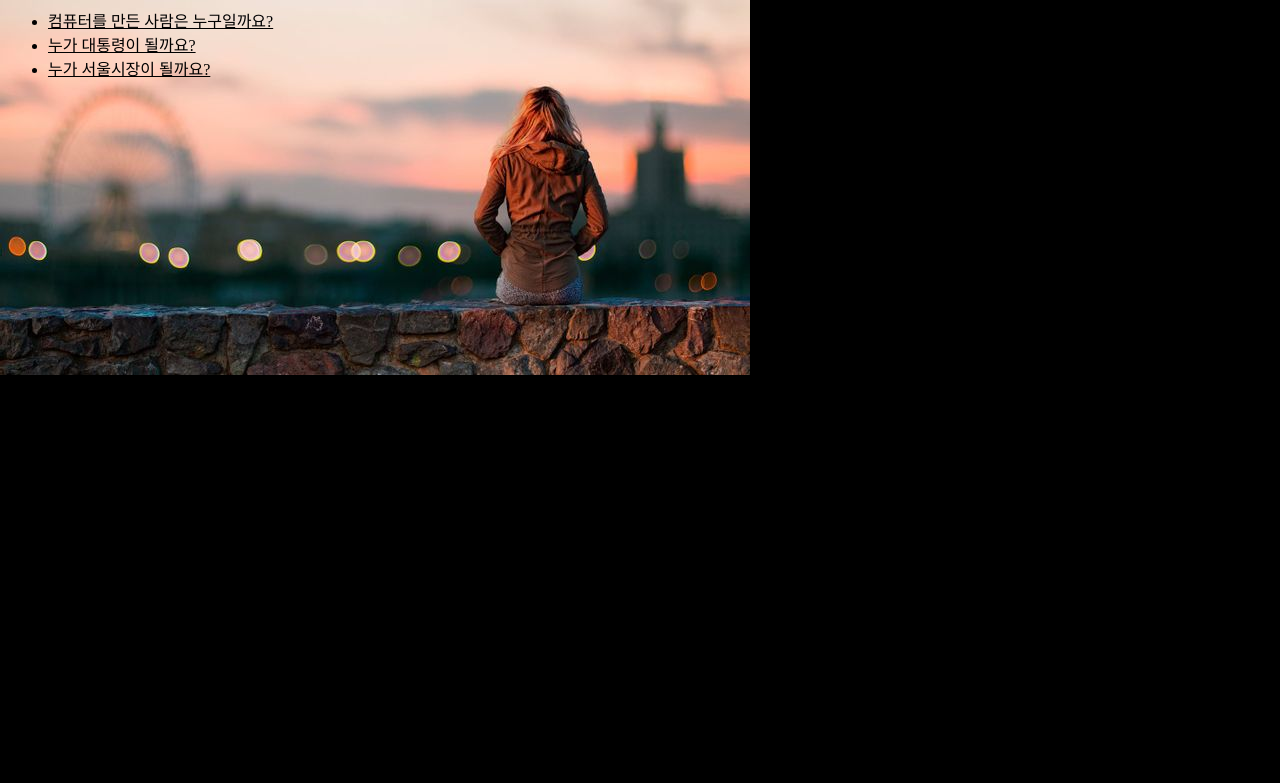
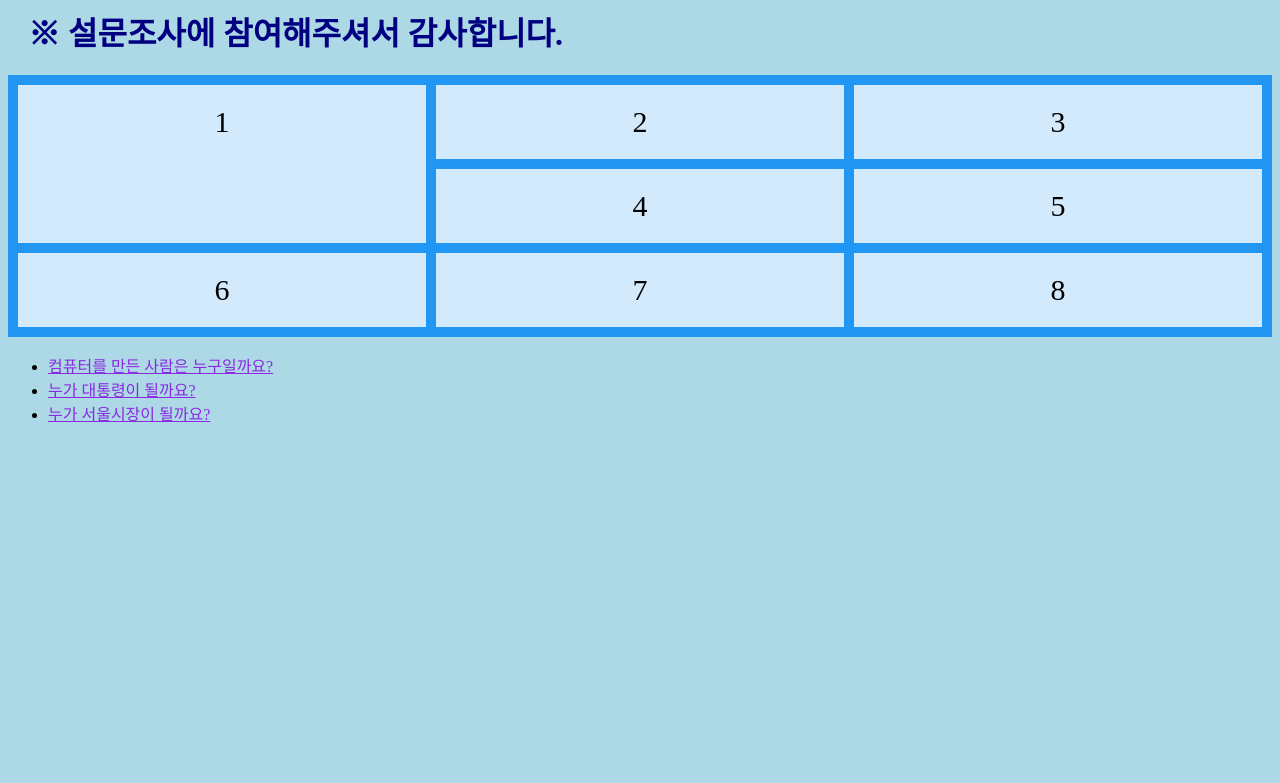
Before and after one commit to babaoflamp/mysite, a Django app: page /polls/ in a window 1280 px wide. Shown: the top 783 px of the page. Run offline with Django 3.2, Linux system fonts and the light colour scheme; data comes from the database, SQL or seed files in the repository; both versions use the stored data as it was after the commit.

Commit message:
2021-04-05 14:15

```diff
--- a/polls/static/polls/style.css
+++ b/polls/static/polls/style.css
@@ -1,6 +1,44 @@
 li a {
-    color: black;
+    color: blueviolet;
+
 }
+
 body {
-    background: black url("images/background.jpg") no-repeat;
+    background-color: lightblue;
+  }
+
+h1 {
+    color: navy;
+    margin-left: 20px;
+  }
+
+.grid-container {
+    display: grid;
+    grid-template-columns: auto auto auto;
+    grid-gap: 10px;
+    background-color: #2196F3;
+    padding: 10px;
 }
+
+  .grid-container > div {
+    background-color: rgba(255, 255, 255, 0.8);
+    text-align: center;
+    padding: 20px 0;
+    font-size: 30px;
+  }
+
+  .item1 {
+    grid-row-start: 1;
+    grid-row-end: 3;
+  }
+
+  .button {
+    background-color: #4CAF50; /* Green */
+    border: none;
+    color: white;
+    padding: 15px 32px;
+    text-align: center;
+    text-decoration: none;
+    display: inline-block;
+    font-size: 16px;
+  }
--- a/polls/templates/polls/index.html
+++ b/polls/templates/polls/index.html
@@ -1,7 +1,17 @@
 {% load static %}
 
 <link rel="stylesheet" type="text/css" href="{% static 'polls/style.css' %}">
-
+<h1>※ 설문조사에 참여해주셔서 감사합니다.</h1>
+<div class="grid-container">
+    <div class="item1">1</div>
+    <div class="item2">2</div>
+    <div class="item3">3</div>
+    <div class="item4">4</div>
+    <div class="item5">5</div>
+    <div class="item6">6</div>
+    <div class="item7">7</div>
+    <div class="item8">8</div>
+  </div>
 {% if latest_question_list %}
     <ul>
     {% for question in latest_question_list %}
```
Also changed, not shown: db.sqlite3.
